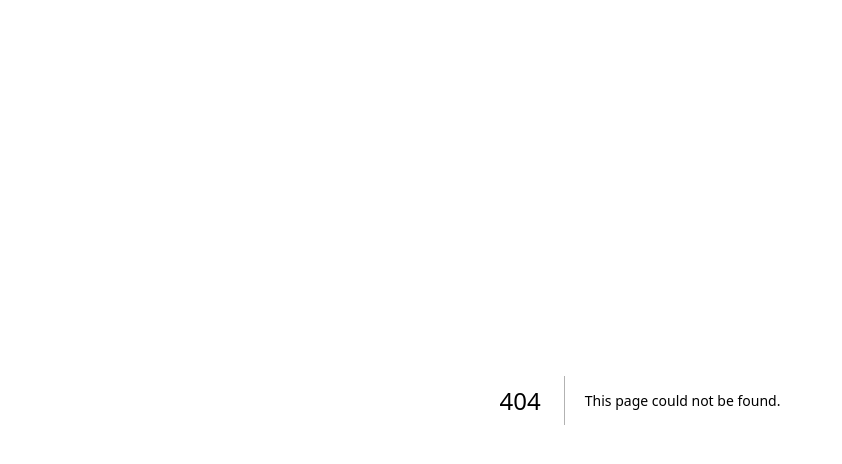
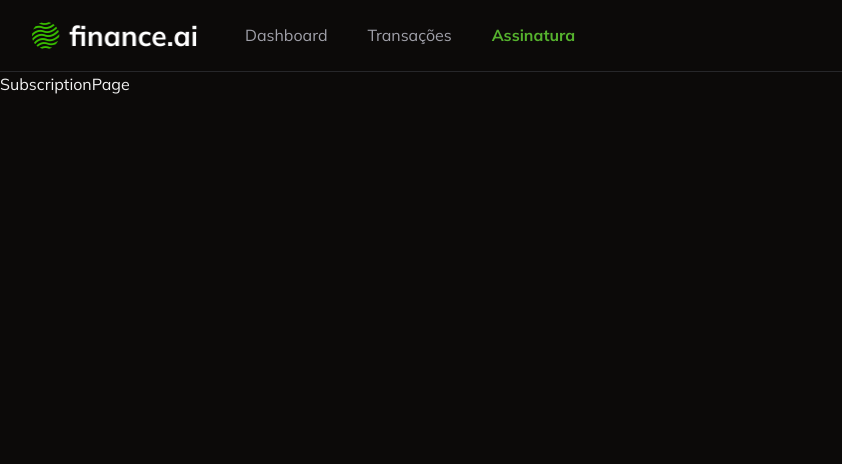
Before and after one commit to SergioSouz2/finance-ai, a Next.js app: page /subscription in a window 1280 px wide. Before the commit this address had no page. Shown: the top 464 px of the page, without its empty margins (0-842 px from the left). Built offline with nearby package versions, Linux system fonts and the light colour scheme.

Commit message:
feat: add navbar components

```diff
--- /dev/null
+++ b/app/_components/navbar.tsx
@@ -0,0 +1,53 @@
+"use client";
+
+import { UserButton } from "@clerk/nextjs";
+import Image from "next/image";
+import Link from "next/link";
+import { usePathname } from "next/navigation";
+
+const Navbar = () => {
+  const pathname = usePathname();
+  return (
+    <nav className="flex items-center justify-between border-b border-solid px-8 py-4">
+      {/* ESQUERDA */}
+      <div className="flex items-center gap-10">
+        <Image src="/logo.png" alt="Finance Ai" width={173} height={39} />
+
+        <Link
+          href="/"
+          className={
+            pathname === "/"
+              ? "font-bold text-primary"
+              : "text-muted-foreground"
+          }
+        >
+          Dashboard
+        </Link>
+        <Link
+          href="/transactions"
+          className={
+            pathname === "/transactions"
+              ? "font-bold text-primary"
+              : "text-muted-foreground"
+          }
+        >
+          Transações
+        </Link>
+        <Link
+          href="/subscription"
+          className={
+            pathname === "/subscription"
+              ? "font-bold text-primary"
+              : "text-muted-foreground"
+          }
+        >
+          Assinatura
+        </Link>
+      </div>
+
+      {/* DIREITA */}
+      <UserButton showName />
+    </nav>
+  );
+};
+export default Navbar;
--- a/app/layout.tsx
+++ b/app/layout.tsx
@@ -3,6 +3,7 @@
 import "./globals.css";
 import { ClerkProvider } from "@clerk/nextjs";
 import { dark } from "@clerk/themes";
+import Navbar from "./_components/navbar";
 
 const mulish = Mulish({
   subsets: ["latin"],
@@ -26,6 +27,8 @@
             baseTheme: dark,
           }}
         >
+          <Navbar />
+
           {children}
         </ClerkProvider>
       </body>
--- /dev/null
+++ b/app/subscription/page.tsx
@@ -0,0 +1,9 @@
+const SubscriptionPage = () => {
+  return (
+    <div>
+      <h1>SubscriptionPage</h1>
+    </div>
+  );
+};
+
+export default SubscriptionPage;
--- a/app/transactions/page.tsx
+++ b/app/transactions/page.tsx
@@ -7,6 +7,7 @@
   const transactions = await db.transactions.findMany({});
 
   return (
+    <>
       <div className="space-y-6 p-6">
         <div className="mb-4 flex w-full items-center justify-between">
           <h1 className="text-2xl font-bold">Transações</h1>
@@ -18,6 +19,7 @@
           data={JSON.parse(JSON.stringify(transactions))}
         />
       </div>
+    </>
   );
 };
 export default TransactionsPage;
```
Lines whose indentation alone changed are shown as unchanged.
